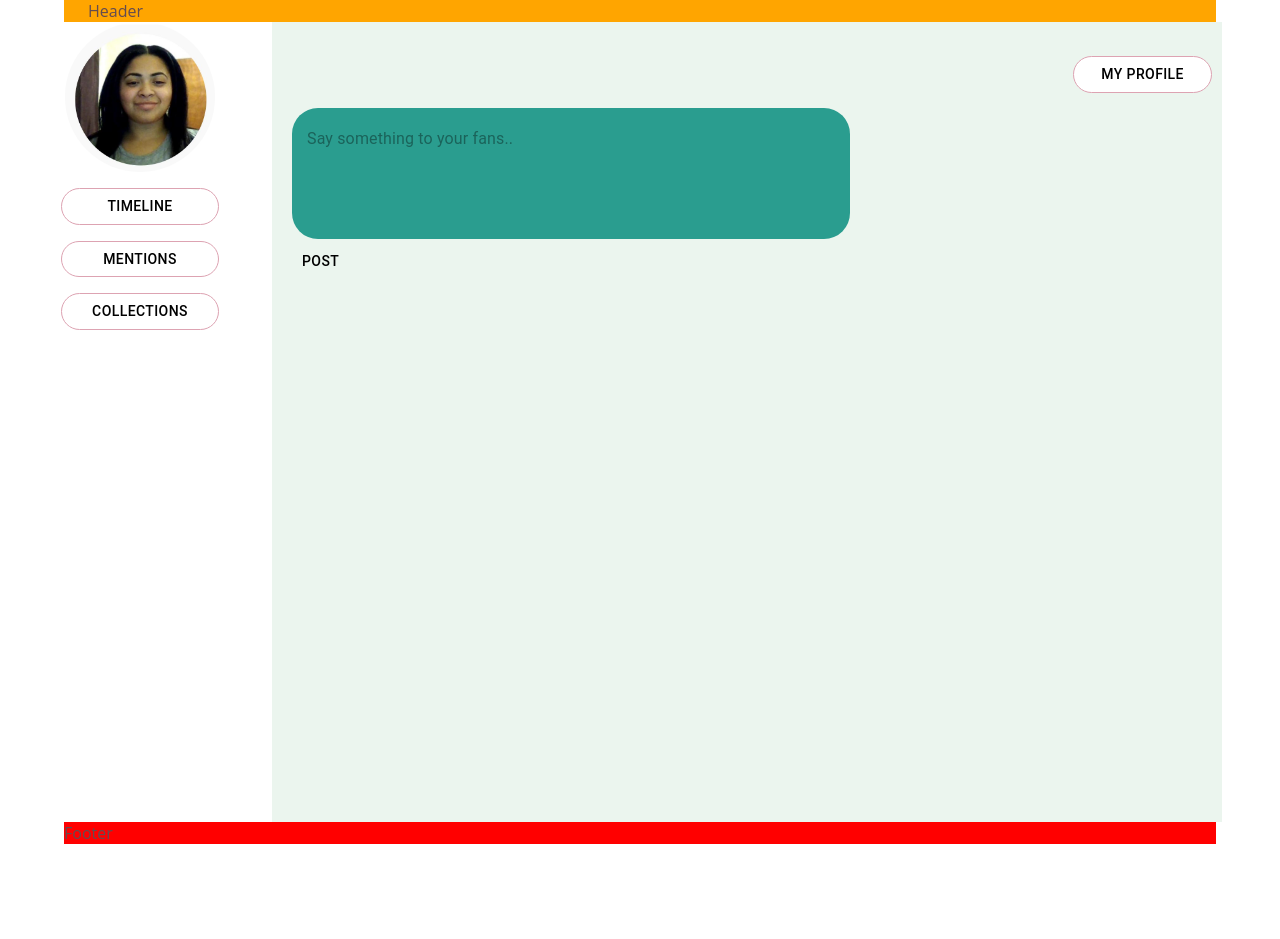
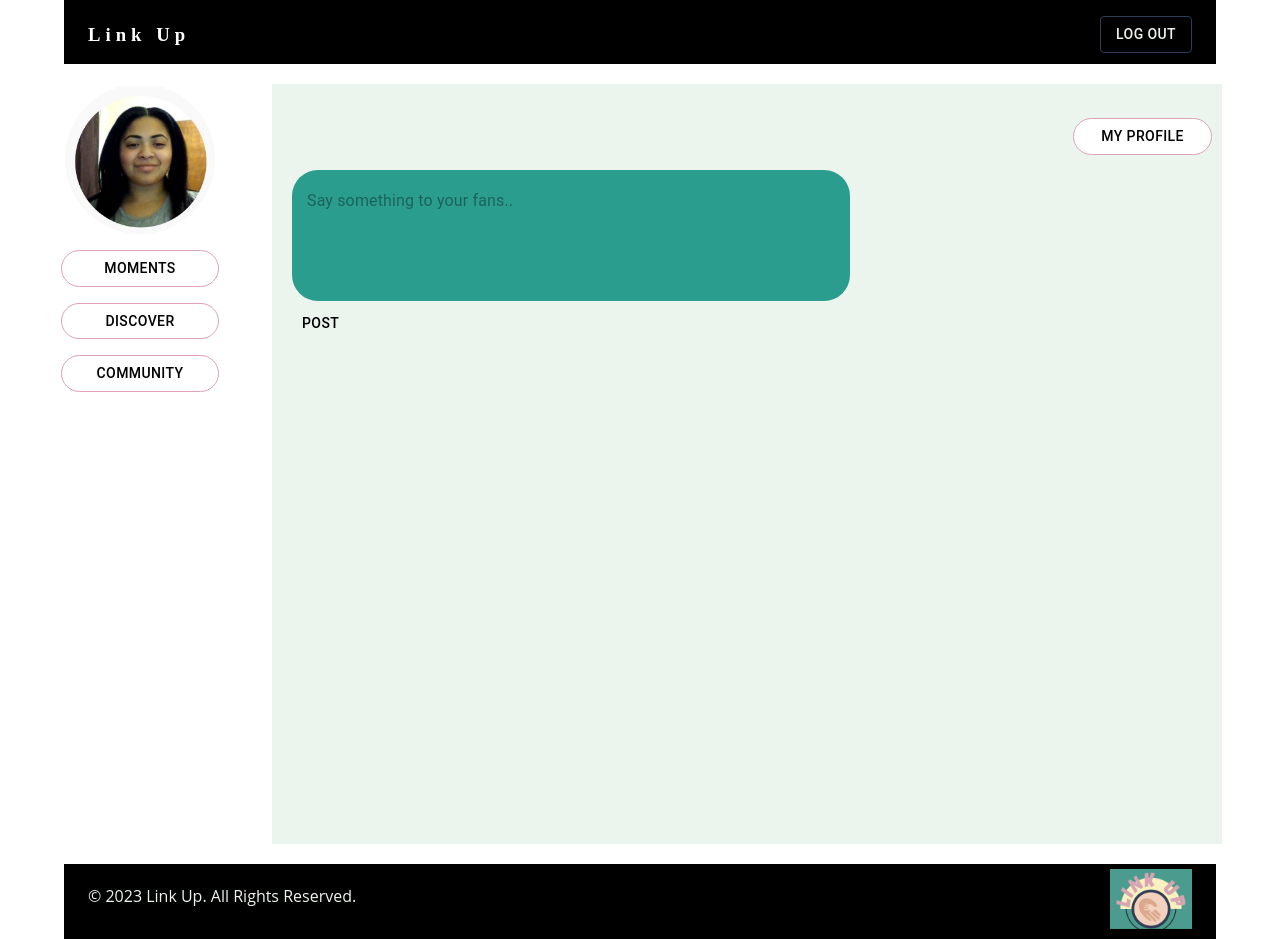
Before and after one commit to JanesWorld/SocialMediaApp_Frontend, a React (Create React App) app: page /user in a window 1280 px wide. Before the commit the page ends 844 px from the top, so only its background shows below. Built offline with nearby package versions, Linux system fonts and the light colour scheme.

Commit message:
update layout of app

```diff
--- a/src/App.css
+++ b/src/App.css
@@ -4,10 +4,16 @@
 
 @import url("https://fonts.googleapis.com/css2?family=Open+Sans:ital,wght@0,400;1,300&family=Roboto+Mono:wght@300&display=swap");
 @import url("https://fonts.googleapis.com/css2?family=Agbalumo&display=swap");
+@import url("https://fonts.googleapis.com/css2?family=Pacifico&display=swap");
 
 body {
-  color: #654c4f; /* Sets the default text color for the whole app */
+  color: #ebf5ee; /* Sets the default text color for the whole app */
   font-family: "Open Sans", sans-serif;
+}
+
+header {
+  font-family: "Pacifico";
+  letter-spacing: 5px;
 }
 
 button {
--- a/src/App.jsx
+++ b/src/App.jsx
@@ -8,8 +8,8 @@ import {
 } from "react-router-dom";
 import NewUser from "./pages/NewUser";
 import LoggedUser from "./pages/LoggedUser";
-import UserTimeline from "./pages/UserTimeline";
 import { useState } from "react";
+import Moments from "./pages/Moments";
 
 function App() {
   const [isAuthenticated, setIsAuthenticated] = useState(true);
@@ -36,10 +36,10 @@ function App() {
             }
           />
           <Route
-            path="/user/Timeline"
+            path="/user/Moments"
             element={
               <ProtectedRoute>
-                <UserTimeline />
+                <Moments />
               </ProtectedRoute>
             }
           />
--- a/src/layout/Footer.jsx
+++ b/src/layout/Footer.jsx
@@ -1,6 +1,33 @@
-import { Box } from "@mui/material";
+import { Container, Grid } from "@mui/material";
 import React from "react";
 
 export const Footer = () => {
-  return <Box sx={{ backgroundColor: "red" }}>Footer</Box>;
+  return (
+    <Container
+      sx={{
+        backgroundColor: "black",
+        minHeight: "50px",
+        maxHeight: "80px",
+        paddingTop: "5px",
+      }}
+    >
+      <Grid container>
+        <Grid item xs={4}>
+          <p>&copy; 2023 Link Up. All Rights Reserved.</p>
+        </Grid>
+        <Grid
+          item
+          xs={8}
+          sx={{
+            display: "flex",
+            justifyItems: "flex-end",
+            justifyContent: "flex-end",
+            paddingBottom: "10px",
+          }}
+        >
+          <img src="./LinkUpLogo.png" alt="logo" height="60px" />
+        </Grid>
+      </Grid>
+    </Container>
+  );
 };
--- a/src/layout/Header.jsx
+++ b/src/layout/Header.jsx
@@ -1,8 +1,58 @@
 import React from "react";
-import { Box, Container } from "@mui/material";
+import { Grid, Container, Button, Typography } from "@mui/material";
 
 const Header = () => {
-  return <Container sx={{ backgroundColor: "orange" }}>Header</Container>;
+  return (
+    <Container
+      sx={{
+        backgroundColor: "black",
+        minHeight: "50px",
+        maxHeight: "80px",
+        paddingTop: "5px",
+      }}
+    >
+      <Grid
+        container
+        sx={{
+          display: "flex",
+          flexDirection: "row",
+          alignItems: "center",
+          height: "100%",
+        }}
+      >
+        <Grid
+          item
+          xs={3}
+          sx={{
+            display: "flex",
+            justifyContent: "flex-start",
+          }}
+        >
+          <h3 style={{ color: "white", fontWeight: "bold" }}>Link Up</h3>
+        </Grid>
+        <Grid
+          item
+          xs={9}
+          sx={{
+            display: "flex",
+            justifyContent: "flex-end",
+            alignItems: "center",
+          }}
+        >
+          <Button
+            variant="outlined"
+            sx={{
+              borderWidth: "1px",
+              borderColor: "#2C3D55",
+              color: "#EBF5EE",
+            }}
+          >
+            Log Out
+          </Button>
+        </Grid>
+      </Grid>
+    </Container>
+  );
 };
 
 export default Header;
--- a/src/pages/LoggedUser.jsx
+++ b/src/pages/LoggedUser.jsx
@@ -4,11 +4,69 @@ import AvatarProfile from "../components/Avatar";
 import TextFieldProfile from "../components/TextField";
 import Posts from "../components/Posts";
 
+import Moments from "./Moments";
+
 const LoggedUser = () => {
+  const [currentView, setCurrentView] = useState("default");
   const imageUrl = "/Profile Picture.JPG";
   const userName = "Jane Chude";
   const [postText, setPostText] = useState("");
   const [posts, setPosts] = useState([]);
+
+  const handleNavigation = (view) => {
+    setCurrentView(view);
+  };
+
+  const renderView = () => {
+    switch (currentView) {
+      case "timeline":
+        return <Moments />;
+      default:
+        return (
+          <>
+            <Box
+              sx={{
+                display: "flex",
+                justifyContent: "flex-end",
+                mt: 3,
+              }}
+            >
+              <Button sx={myButtons} variant="outlined">
+                My Profile
+              </Button>
+            </Box>
+            <TextFieldProfile
+              value={postText}
+              onChange={(e) => setPostText(e.target.value)}
+            />
+            <Button
+              onClick={handlePost}
+              sx={{
+                paddingTop: "10px",
+                paddingLeft: "20px",
+                color: "black",
+                ":hover": {
+                  opacity: 0.6,
+                  color: "white",
+                },
+              }}
+            >
+              Post
+            </Button>
+            <Box sx={{ mt: 3, overflowY: "auto", maxHeight: "80vh" }}>
+              {latestFourPosts.map((post) => (
+                <Posts
+                  key={post.id}
+                  imageUrl={post.imageUrl}
+                  userName={post.userName}
+                  postText={post.text}
+                />
+              ))}
+            </Box>
+          </>
+        );
+    }
+  };
 
   const handlePost = () => {
     if (postText.trim()) {
@@ -29,7 +87,13 @@ const LoggedUser = () => {
     <Box sx={{ height: "100vh" }}>
       <Grid
         container
-        sx={{ height: "100%", maxWidth: "99%", marginLeft: "8px" }}
+        sx={{
+          height: "100%",
+          maxWidth: "99%",
+          marginLeft: "8px",
+          paddingTop: "20px",
+          paddingBottom: "20px",
+        }}
       >
         <Grid
           item
@@ -48,14 +112,18 @@ const LoggedUser = () => {
             spacing={2}
             sx={{ width: "100%", mt: 2, alignItems: "center" }}
           >
-            <Button sx={navigationButtons} variant="outlined">
-              Timeline
+            <Button
+              sx={navigationButtons}
+              variant="outlined"
+              onClick={() => handleNavigation("timeline")}
+            >
+              Moments
             </Button>
             <Button sx={navigationButtons} variant="outlined">
-              Mentions{" "}
+              Discover{" "}
             </Button>
             <Button sx={navigationButtons} variant="outlined">
-              Collections
+              Community
             </Button>
           </Stack>
         </Grid>
@@ -66,47 +134,8 @@ const LoggedUser = () => {
           xs={9}
           sx={{ bgcolor: "#EBF5EE", padding: "10px" }}
         >
-          <Box
-            sx={{
-              display: "flex",
-              justifyContent: "flex-end",
-              mt: 3,
-            }}
-          >
-            <Button sx={myButtons} variant="outlined">
-              My Profile
-            </Button>
-          </Box>
-          <TextFieldProfile
-            value={postText}
-            onChange={(e) => setPostText(e.target.value)}
-          />
-          <Button
-            onClick={handlePost}
-            sx={{
-              paddingTop: "10px",
-              paddingLeft: "20px",
-              color: "black",
-              ":hover": {
-                opacity: 0.6,
-                color: "white",
-              },
-            }}
-          >
-            Post
-          </Button>
-          <Box sx={{ mt: 3, overflowY: "auto", maxHeight: "80vh" }}>
-            {latestFourPosts.map((post) => (
-              <Posts
-                key={post.id}
-                imageUrl={post.imageUrl}
-                userName={post.userName}
-                postText={post.text}
-              />
-            ))}
-          </Box>
+          {renderView()}
         </Grid>
-        {/* <Grid item xs={1}></Grid> */}
       </Grid>
     </Box>
   );
--- /dev/null
+++ b/src/pages/Moments.jsx
@@ -0,0 +1,7 @@
+import React from "react";
+
+const Moments = () => {
+  return <div style={{ color: "black" }}>UserTimeline</div>;
+};
+
+export default Moments;
--- a/src/pages/UserTimeline.jsx
+++ /dev/null
@@ -1,7 +0,0 @@
-import React from "react";
-
-const UserTimeline = () => {
-  return <div>UserTimeline</div>;
-};
-
-export default UserTimeline;
```
Also changed, not shown: public/LinkUpLogo.png (added).
